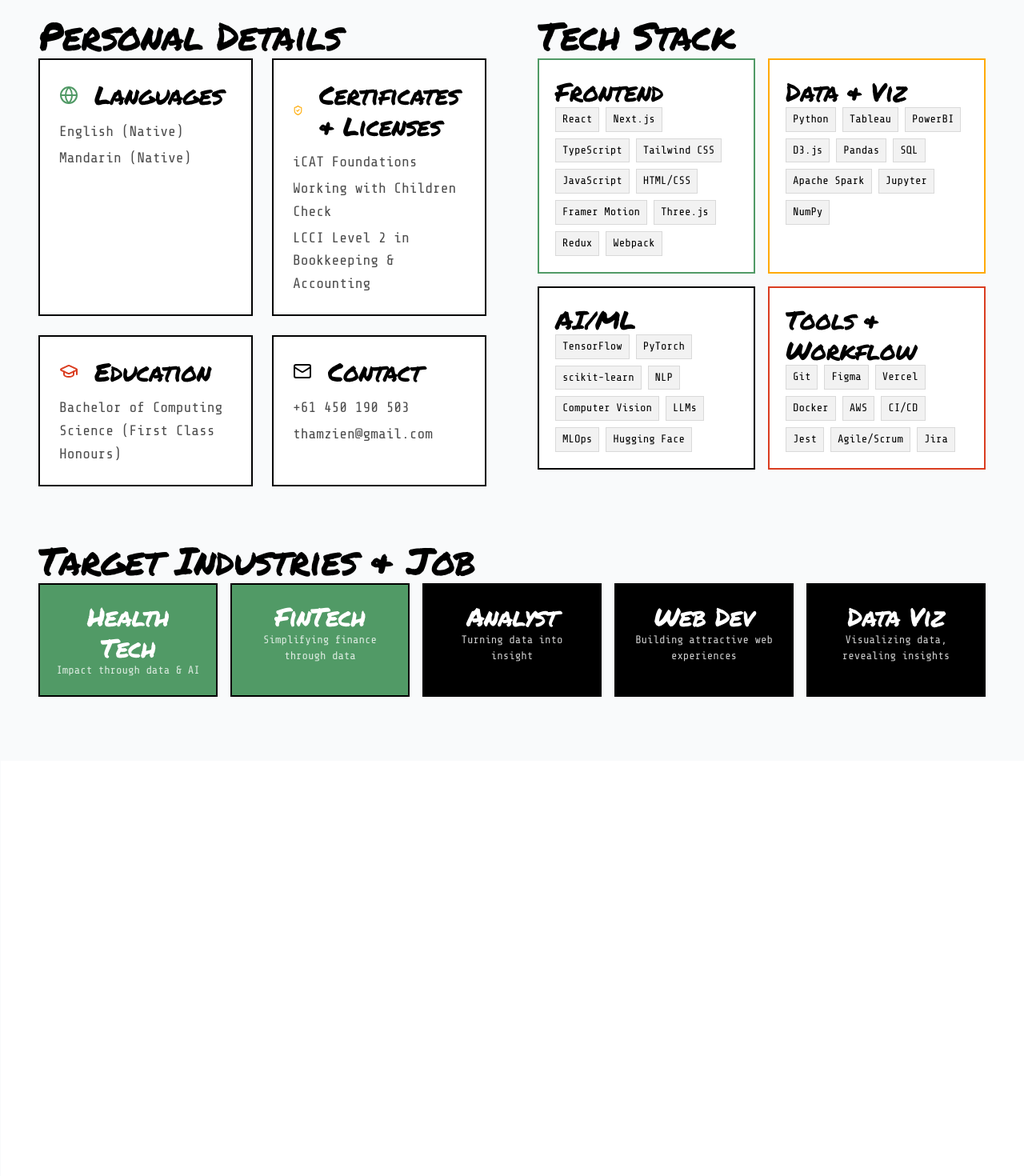
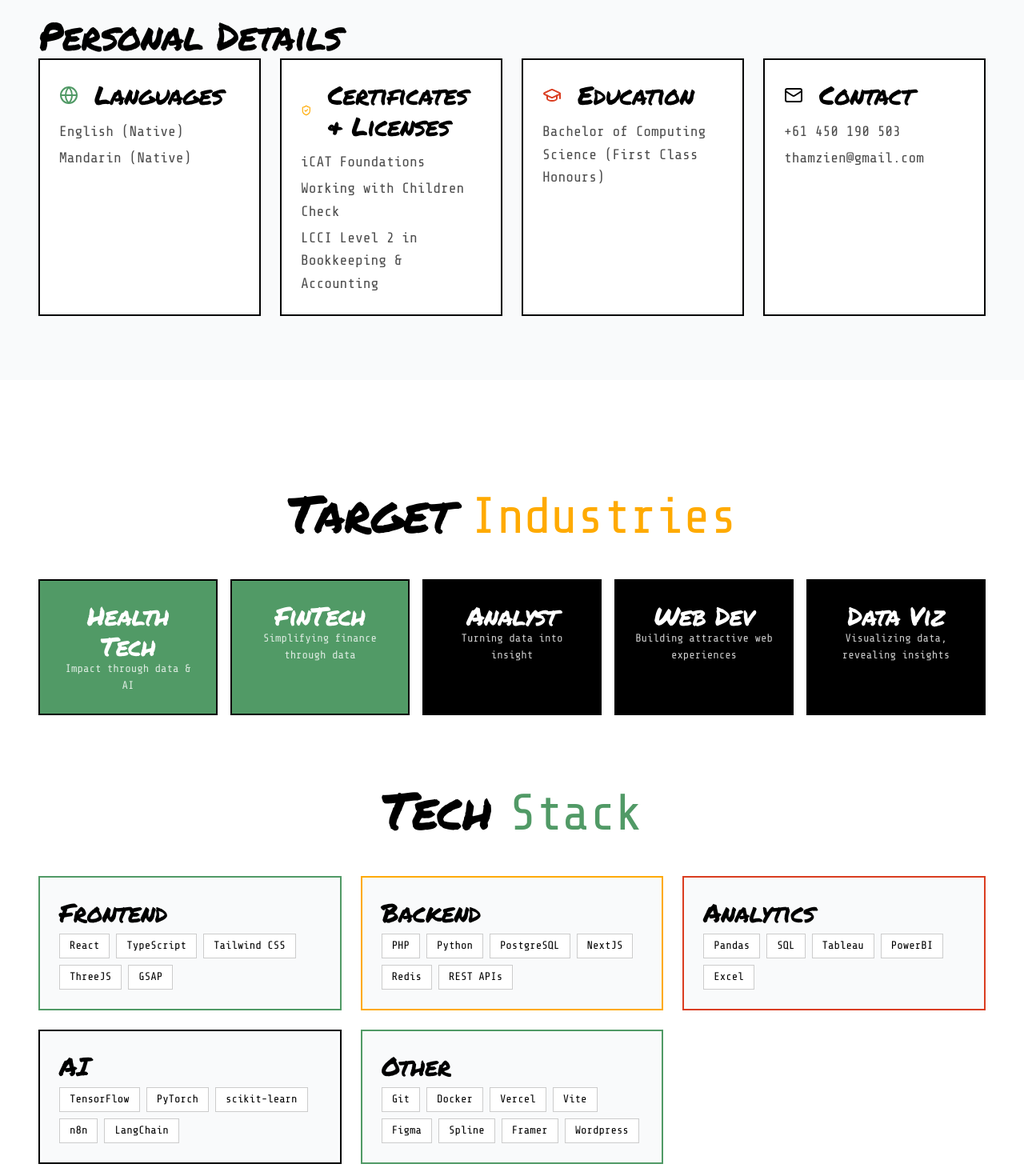
Before and after one commit to zenzen26/my-website, a React (Vite) app: page /about in a window 1280 px wide. Shown: the part 1160-2630 px from the top of the page at 80% size. Built offline with nearby package versions, Linux system fonts and the light colour scheme.

Commit message:
(refactor) create industry/tech components

```diff
--- a/src/components/IndustriesTech.tsx
+++ b/src/components/IndustriesTech.tsx
@@ -1,6 +1,7 @@
 import { useEffect, useRef } from 'react';
 import { gsap } from 'gsap';
 import { ScrollTrigger } from 'gsap/ScrollTrigger';
+import { bgTextColorMap, borderColorMap } from '@/lib/colorMaps';
 
 gsap.registerPlugin(ScrollTrigger);
 
@@ -13,54 +14,60 @@
 ];
 
 const skills = {
-  Frontend: { color: 'green', items: ['React', 'Next.js', 'TypeScript', 'Tailwind CSS', 'Framer Motion'] },
-  'Data & Viz': { color: 'amber', items: ['Python', 'Tableau', 'D3.js', 'Pandas', 'SQL'] },
-  'AI/ML': { color: 'black', items: ['TensorFlow', 'PyTorch', 'scikit-learn', 'NLP'] },
-  'Tools': { color: 'red', items: ['Git', 'Figma', 'Docker', 'AWS', 'Vercel'] },
+  Frontend: { color: 'green', items: ['React', 'TypeScript', 'Tailwind CSS', 'ThreeJS', 'GSAP'] },
+  Backend: { color: 'amber', items: ['PHP', 'Python', 'PostgreSQL', 'NextJS', 'Redis', 'REST APIs'] },
+  Analytics: { color: 'red', items: ['Pandas', 'SQL', 'Tableau', 'PowerBI', 'Excel'] },
+  AI: { color: 'black', items: ['TensorFlow', 'PyTorch', 'scikit-learn', 'n8n', 'LangChain'] },
+  Other: { color: 'green', items: ['Git', 'Docker', 'Vercel', 'Vite', 'Figma', 'Spline', 'Framer', 'Wordpress'] },
 };
 
-export default function IndustriesTech() {
+interface IndustriesTechStackProps {
+  showTitle?: boolean;
+  className?: string;
+}
+
+export default function IndustriesTechStack({ showTitle = true, className = '' }: IndustriesTechStackProps) {
   const sectionRef = useRef<HTMLElement>(null);
 
   useEffect(() => {
     const ctx = gsap.context(() => {
       gsap.fromTo('.industry-card',
         { y: 50, opacity: 0, rotation: () => Math.random() * 10 - 5 },
-        { y: 0, opacity: 1, rotation: 0, duration: 0.6, stagger: 0.1, ease: 'power2.out',
-          scrollTrigger: { trigger: sectionRef.current, start: 'top 80%' } }
+        {
+          y: 0, opacity: 1, rotation: 0, duration: 0.6, stagger: 0.1, ease: 'power2.out',
+          scrollTrigger: { trigger: sectionRef.current, start: 'top 80%' }
+        }
       );
       gsap.fromTo('.skill-category',
         { y: 30, opacity: 0 },
-        { y: 0, opacity: 1, duration: 0.5, stagger: 0.15,
-          scrollTrigger: { trigger: '.skills-grid', start: 'top 85%' } }
+        {
+          y: 0, opacity: 1, duration: 0.5, stagger: 0.15,
+          scrollTrigger: { trigger: '.skills-grid', start: 'top 85%' }
+        }
       );
     }, sectionRef);
     return () => ctx.revert();
   }, []);
 
-  const colorMap = {
-    green: 'bg-green text-white',
-    amber: 'bg-amber text-black',
-    red: 'bg-red text-white',
-    black: 'bg-black text-white',
-  };
-
   return (
-    <section id="industries" ref={sectionRef} className="py-20 sm:py-24 md:py-32 bg-white">
+    <section ref={sectionRef} className={`py-20 sm:py-24 md:py-32 bg-white ${className}`}>
       <div className="max-w-[1920px] mx-auto px-4 sm:px-6 lg:px-8 xl:px-12 2xl:px-16 4xl:px-24">
 
+        {/* Industries */}
         <div className="mb-20">
+          {showTitle && (
             <div className="mb-10 text-center">
               <h2 className="h2">
                 Target <span className="text-amber">Industries</span>
               </h2>
             </div>
+          )}
 
           <div className="grid grid-cols-2 sm:grid-cols-3 lg:grid-cols-5 gap-4">
             {industries.map((industry) => (
               <div
                 key={industry.name}
-                className={`industry-card ${colorMap[industry.color as keyof typeof colorMap]} p-6 text-center border-2 border-black transform transition-all duration-300 hover:-translate-y-2 hover:rotate-2 hover:shadow-lg cursor-default`}
+                className={`industry-card ${bgTextColorMap[industry.color]} p-6 text-center border-2 border-black transform transition-all duration-300 hover:-translate-y-2 hover:rotate-2 hover:shadow-lg cursor-default`}
               >
                 <h3 className="h4 mb-2">{industry.name}</h3>
                 <p className="b3 opacity-80">{industry.tagline}</p>
@@ -69,22 +76,23 @@
           </div>
         </div>
 
+        {/* Tech Stack */}
         <div>
+          {showTitle && (
             <div className="mb-10 text-center">
               <h2 className="h2">
                 Tech <span className="text-green">Stack</span>
               </h2>
             </div>
+          )}
 
-          <div className="skills-grid grid grid-cols-1 sm:grid-cols-2 lg:grid-cols-4 gap-6">
-            {Object.entries(skills).map(([category, data]) => {
-              const borderColor = { green: 'border-green', amber: 'border-amber', red: 'border-red', black: 'border-black' };
-              return (
+          <div className="skills-grid grid grid-cols-1 sm:grid-cols-2 lg:grid-cols-3 gap-6">
+            {Object.entries(skills).map(([category, data]) => (
               <div
                 key={category}
-                  className={`skill-category ${borderColor[data.color as keyof typeof borderColor]} border-2 p-6 bg-gray-50`}
+                className={`skill-category ${borderColorMap[data.color]} border-2 p-6 bg-gray-50`}
               >
-                  <h3 className="h4 mb-4">{category}</h3>
+                <h3 className="h4 pb-2">{category}</h3>
                 <div className="flex flex-wrap gap-2">
                   {data.items.map((skill) => (
                     <span
@@ -96,8 +104,7 @@
                   ))}
                 </div>
               </div>
-              );
-            })}
+            ))}
           </div>
         </div>
       </div>
--- a/src/pages/About.tsx
+++ b/src/pages/About.tsx
@@ -4,10 +4,10 @@
 import { GraduationCap, Mail, Globe, ShieldCheck } from 'lucide-react';
 import StickyExperience from '@/components/StickyExperience';
 import FooterResume from '@/components/FooterResume';
+import IndustriesTechStack from '@/components/IndustriesTech';
 import Container from '@/components/ui/Container';
 import PageLoader from '@/components/ui/PageLoader';
 import { useCSVData } from '@/hooks/useCSVData';
-import { bgTextColorMap, borderColorMap } from '@/lib/colorMaps';
 import type { Experience } from '@/types';
 
 gsap.registerPlugin(ScrollTrigger);
@@ -18,33 +18,6 @@
   education: 'Bachelor of Computing Science (First Class Honours)',
   contact: ['+61 450 190 503', 'thamzien@gmail.com'],
 };
-
-const skills = {
-  Frontend: {
-    color: 'green',
-    items: ['React', 'Next.js', 'TypeScript', 'Tailwind CSS', 'JavaScript', 'HTML/CSS', 'Framer Motion', 'Three.js', 'Redux', 'Webpack'],
-  },
-  'Data & Viz': {
-    color: 'amber',
-    items: ['Python', 'Tableau', 'PowerBI', 'D3.js', 'Pandas', 'SQL', 'Apache Spark', 'Jupyter', 'NumPy'],
-  },
-  'AI/ML': {
-    color: 'black',
-    items: ['TensorFlow', 'PyTorch', 'scikit-learn', 'NLP', 'Computer Vision', 'LLMs', 'MLOps', 'Hugging Face'],
-  },
-  'Tools & Workflow': {
-    color: 'red',
-    items: ['Git', 'Figma', 'Vercel', 'Docker', 'AWS', 'CI/CD', 'Jest', 'Agile/Scrum', 'Jira'],
-  },
-};
-
-const industries = [
-  { name: 'Health Tech', color: 'green', tagline: 'Impact through data & AI' },
-  { name: 'FinTech', color: 'green', tagline: 'Simplifying finance through data' },
-  { name: 'Analyst', color: 'black', tagline: 'Turning data into insight' },
-  { name: 'Web Dev', color: 'black', tagline: 'Building attractive web experiences' },
-  { name: 'Data Viz', color: 'black', tagline: 'Visualizing data, revealing insights' },
-];
 
 export default function About() {
   const { data: experiences, loading } = useCSVData<Experience>('/data/experience.csv');
@@ -93,14 +66,11 @@
         </Container>
       </section>
 
-      {/* Details & Skills */}
+      {/* Personal Details */}
       <section className="py-16 sm:py-20 bg-gray-50">
         <Container>
-          <div className="grid grid-cols-1 lg:grid-cols-2 gap-16">
-            {/* Personal Details */}
-            <div>
           <h2 className="h3 mb-8">Personal Details</h2>
-              <div className="grid grid-cols-1 sm:grid-cols-2 gap-6">
+          <div className="grid grid-cols-1 sm:grid-cols-2 lg:grid-cols-4 gap-6">
             {[
               { icon: <Globe size={24} className="text-green" />, title: 'Languages', items: personalDetails.languages },
               { icon: <ShieldCheck size={24} className="text-amber" />, title: 'Certificates & Licenses', items: personalDetails.certificates },
@@ -118,48 +88,11 @@
               </div>
             ))}
           </div>
-            </div>
-
-            {/* Tech Stack */}
-            <div>
-              <h2 className="h3 mb-8">Tech Stack</h2>
-              <div className="grid grid-cols-1 sm:grid-cols-2 gap-4">
-                {Object.entries(skills).map(([category, data]) => (
-                  <div
-                    key={category}
-                    className={`${borderColorMap[data.color]} border-2 p-5 bg-white`}
-                  >
-                    <h4 className="h4 mb-3">{category}</h4>
-                    <div className="flex flex-wrap gap-2">
-                      {data.items.map((skill) => (
-                        <span key={skill} className="b3 px-2 py-1 bg-black/5 border border-black/10">
-                          {skill}
-                        </span>
-                      ))}
-                    </div>
-                  </div>
-                ))}
-              </div>
-            </div>
-          </div>
-
-          {/* Target Industries */}
-          <div className="mt-16">
-            <h2 className="h3 mb-8">Target Industries & Job</h2>
-            <div className="grid grid-cols-2 sm:grid-cols-3 lg:grid-cols-5 gap-4">
-              {industries.map((industry) => (
-                <div
-                  key={industry.name}
-                  className={`${bgTextColorMap[industry.color]} p-5 text-center border-2 border-black`}
-                >
-                  <h4 className="h4 mb-1">{industry.name}</h4>
-                  <p className="b3 opacity-80">{industry.tagline}</p>
-                </div>
-              ))}
-            </div>
-          </div>
         </Container>
       </section>
+
+      {/* Industries & Tech Stack - Unified Component */}
+      <IndustriesTechStack />
 
       <StickyExperience experiences={experiences} showEndCard={false} />
 
```
Lines whose indentation alone changed are shown as unchanged.
